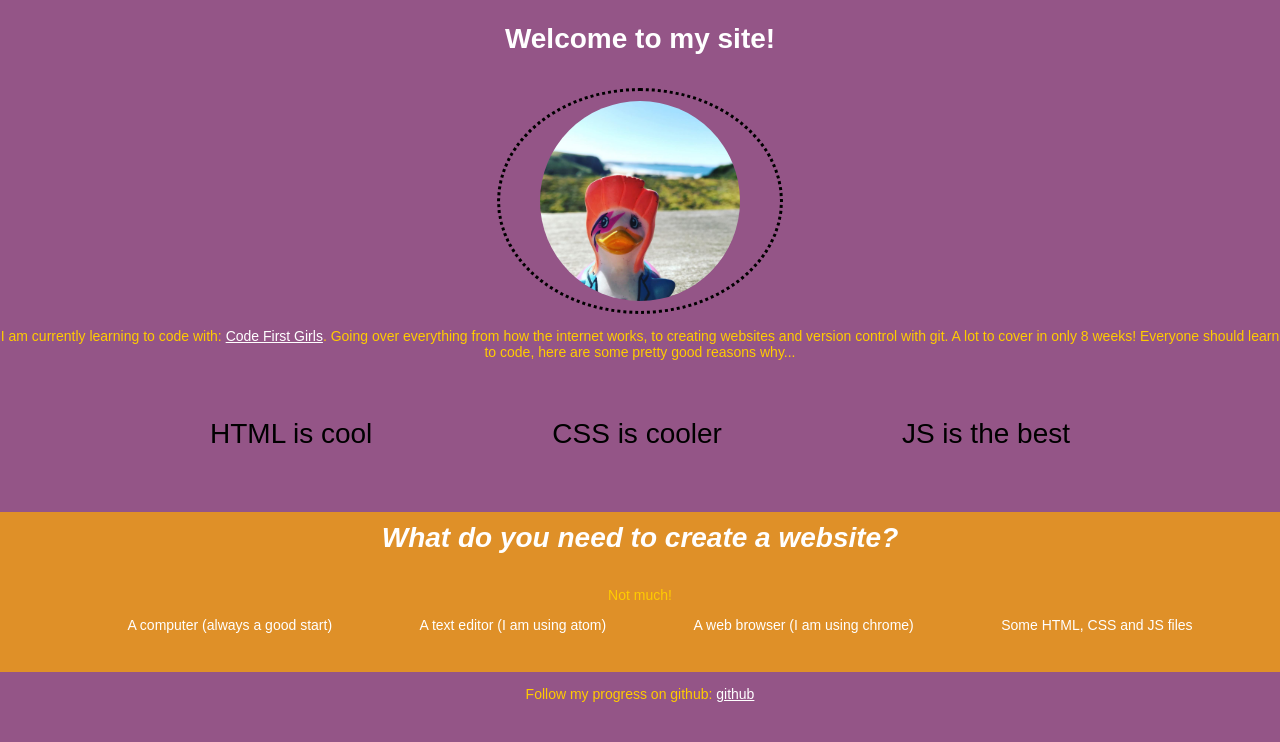
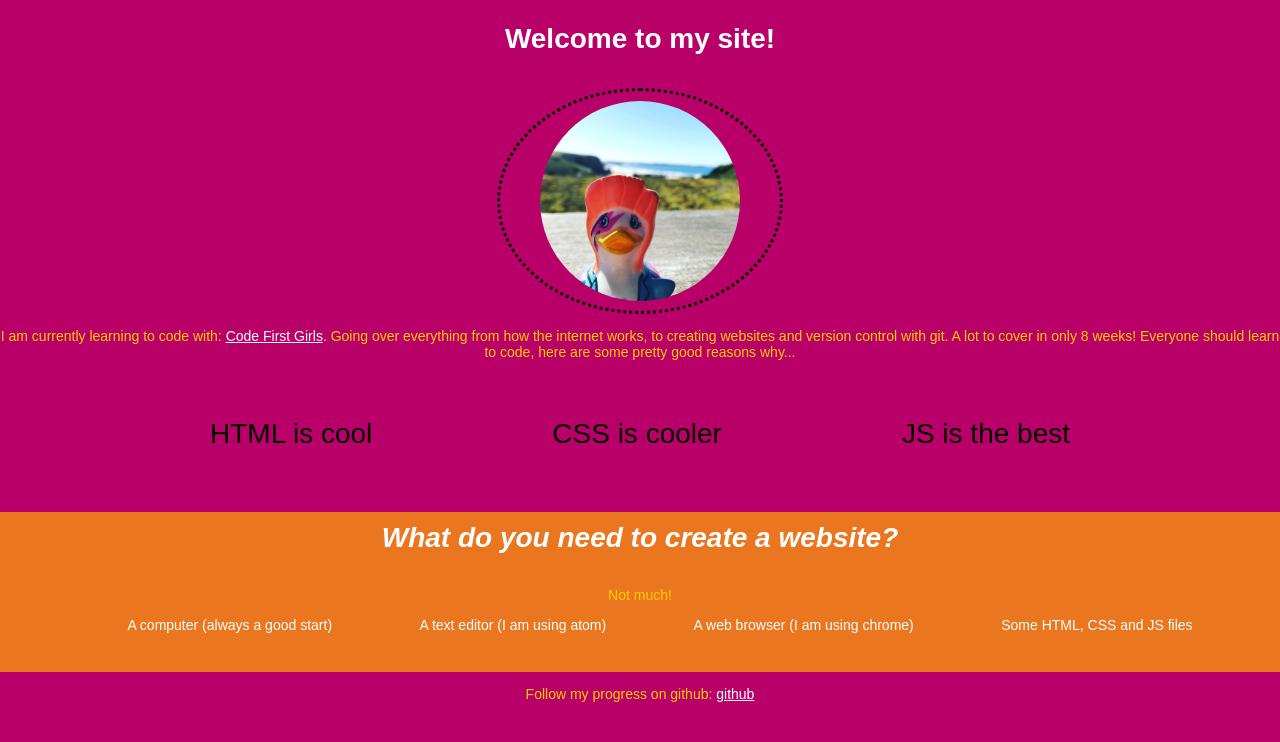
Before and after one commit to Phenolphthalein1/beginners-week-one-master, a plain HTML site: page index.html in a window 1280 px wide. Shown: the part 103-845 px from the top of the page. Drawn offline with Linux system fonts and the light colour scheme.

Commit message:
Changed body background colour
from 148, 85, 135 (purple) to 184, 0, 104 (pink)

```diff
--- a/CSS/styles.css
+++ b/CSS/styles.css
@@ -7,7 +7,7 @@ p{
 }
 
 body {
-  background-color:rgb(148, 85, 135);
+  background-color:rgb(184, 0, 104);
   font-family: Arial;
   font-size: 14;
   margin:40px 0px;
```
